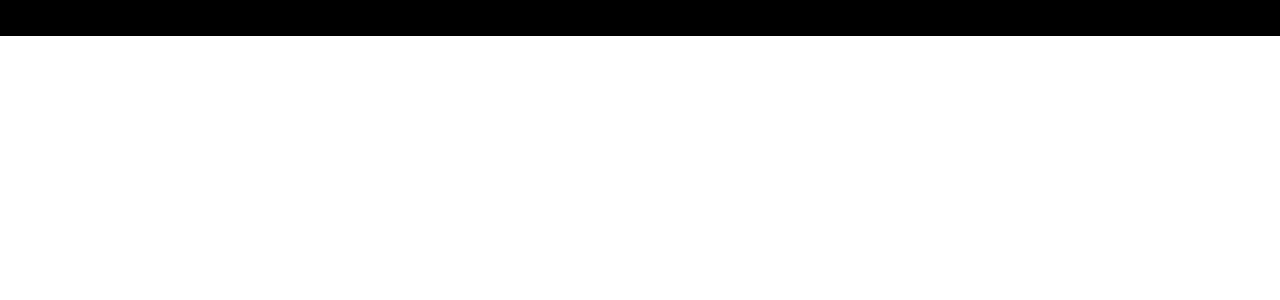
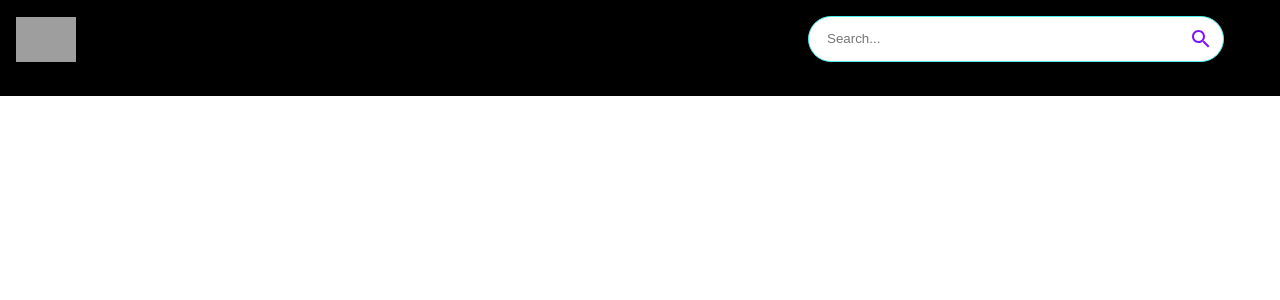
Before and after one commit to GilRahamim98/youtube-clone, a React (Vite) app: page / in a window 1280 px wide. Shown: the top 300 px of the page. Built offline with nearby package versions, Linux system fonts and the light colour scheme; grey boxes are pictures that could not be loaded.

Commit message:
feat:added navbar

```diff
--- a/src/components/Navbar.jsx
+++ b/src/components/Navbar.jsx
@@ -1,9 +1,24 @@
-import React from 'react'
+import {Stack} from '@mui/material';
+import {Link} from 'react-router-dom';
 
-const Navbar = () => {
-  return (
-    <div>Navbar</div>
-  )
-}
+import {logo} from '../utils/constants';
+import SearchBar from './SearchBar';
+
+const Navbar = () => (
+  <Stack
+    direction='row'
+    alignItems='center'
+    p={2}
+    sx={{position:'sticky',background:'#000',top:0,justifyContent:'space-between'}}>
+    <Link to='/' style={{display:'flex',alignItems:'center'}}>
+      <img src={logo} alt="logo" height={45}/>
+    </Link>
+
+    <SearchBar/>
+
+  </Stack>
+
+)
+
 
 export default Navbar
--- /dev/null
+++ b/src/components/SearchBar.jsx
@@ -0,0 +1,21 @@
+import {useState} from 'react';
+import {useNavigate} from 'react-router-dom';
+import {Paper,IconButton} from '@mui/material';
+import SearchIcon from '@mui/icons-material/Search';
+
+const SearchBar = () => {
+  return (
+    <Paper
+      component="form"
+      onSubmit={()=>{}}
+      sx={{borderRadius:20,border:'1px solid #4deeea ',pl:2,boxShadow:'none',mr:{sm:5}}}
+    >
+      <input className="search-bar" placeholder='Search...' value='' onChange={()=>{}}/>
+      <IconButton type="submit" sx={{p:'10px',color:'#7d12ff'}}>
+        <SearchIcon/>
+      </IconButton>
+    </Paper>
+  )
+}
+
+export default SearchBar
--- a/src/components/index.js
+++ b/src/components/index.js
@@ -3,3 +3,4 @@
 export {default as VideoDetail} from './VideoDetail';
 export {default as ChannelDetail} from './ChannelDetail';
 export {default as SearchFeed} from './SearchFeed';
+export {default as SearchBar} from './SearchBar';
--- /dev/null
+++ b/src/utils/constants.js
@@ -0,0 +1,33 @@
+import MusicNoteIcon from '@mui/icons-material/MusicNote';
+import HomeIcon from '@mui/icons-material/Home';
+import CodeIcon from '@mui/icons-material/Code';
+import OndemandVideoIcon from '@mui/icons-material/OndemandVideo';
+import SportsEsportsIcon from '@mui/icons-material/SportsEsports';
+import LiveTvIcon from '@mui/icons-material/LiveTv';
+import SchoolIcon from '@mui/icons-material/School';
+import FaceRetouchingNaturalIcon from '@mui/icons-material/FaceRetouchingNatural';
+import CheckroomIcon from '@mui/icons-material/Checkroom';
+import GraphicEqIcon from '@mui/icons-material/GraphicEq';
+import TheaterComedyIcon from '@mui/icons-material/TheaterComedy';
+import FitnessCenterIcon from '@mui/icons-material/FitnessCenter';
+import DeveloperModeIcon from '@mui/icons-material/DeveloperMode';
+
+export const logo = "https://i.ibb.co/B6V61xY/play-button-icon-isolated-on-black-background-play-icon-neon-sign-play-button-icon-neon-animation-pl.jpg";
+// export const categories = [
+//   { name: 'New', icon: <HomeIcon />, },
+//   { name: 'Coding', icon: <CodeIcon />, },
+//   { name: 'ReactJS', icon: <CodeIcon />, },
+//   { name: 'NextJS', icon: <CodeIcon />, },
+//   { name: 'Music', icon: <MusicNoteIcon /> },
+//   { name: 'Education', icon: <SchoolIcon />, },
+//   { name: 'Podcast', icon: <GraphicEqIcon />, },
+//   { name: 'Movie', icon: <OndemandVideoIcon />, },
+//   { name: 'Gaming', icon: <SportsEsportsIcon />, },
+//   { name: 'Live', icon: <LiveTvIcon />, },
+//   { name: 'Sport', icon: <FitnessCenterIcon />, },
+//   { name: 'Fashion', icon: <CheckroomIcon />, },
+//   { name: 'Beauty', icon: <FaceRetouchingNaturalIcon />, },
+//   { name: 'Comedy', icon: <TheaterComedyIcon />, },
+//   { name: 'Gym', icon: <FitnessCenterIcon />, },
+//   { name: 'Crypto', icon: <DeveloperModeIcon />, },
+// ];
```
